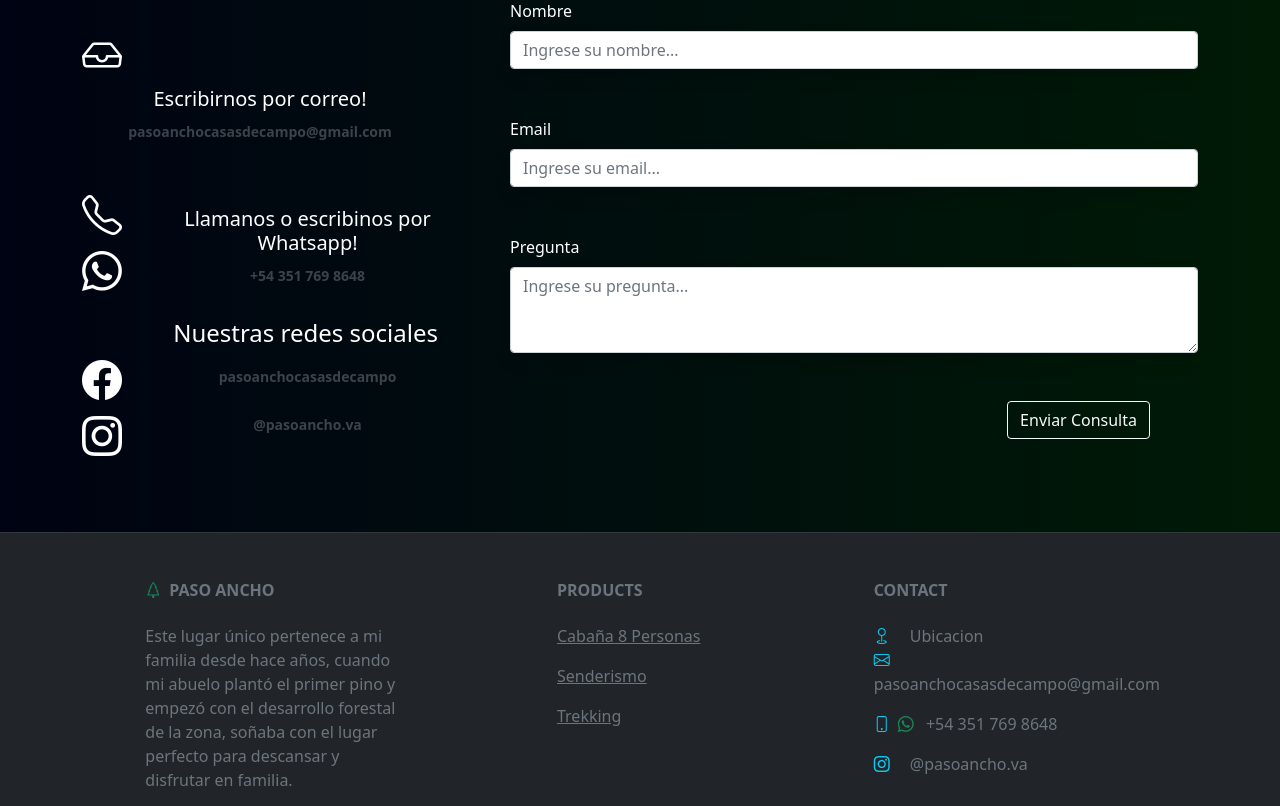
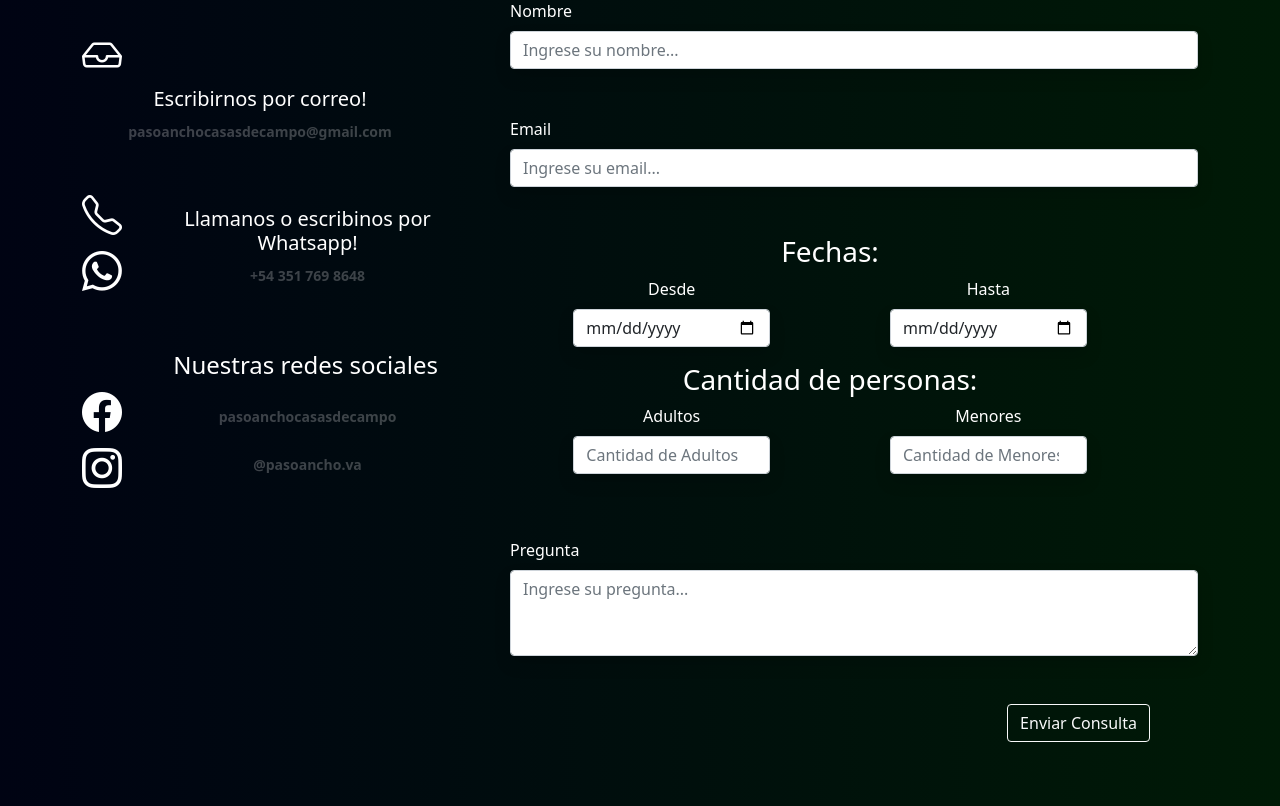
Before and after one commit to Gde-G/Paso-Ancho, a Django app: page /contactanos/ in a window 1280 px wide. Shown: the part 233-1039 px from the top of the page. Run offline with Django 4.2, Linux system fonts and the light colour scheme; some libraries are stand-ins or nearby versions.

Commit message:
complete form contacto

```diff
--- a/base/templates/base/contactanos.html
+++ b/base/templates/base/contactanos.html
@@ -33,7 +33,7 @@
 
 
             </div>
-            <div class="row">
+            <div class="row my-5">
                 <div class="col-3">
                     <h1><i class="bi bi-telephone"></i></h1>
                     <h1><i class="bi bi-whatsapp"></i></h1>
@@ -45,13 +45,13 @@
                     </small>
                 </div>
             </div>
-            <div class="row my-3">
+            <div class="row my-5">
                 <h4 class="text-end">Nuestras redes sociales</h4>
                 <div class="col-3">
                     <h1><i class="bi bi-facebook"></i></h1>
                     <h1><i class="bi bi-instagram"></i></h1>
                 </div>
-                <div class="col text-center mt-2">
+                <div class="col text-center mt-3">
                     <div class="row">
                         <a href="https://www.facebook.com/pasoanchocasasdecampo"
                         class="text-decoration-none text-white">
@@ -60,7 +60,7 @@
                             </small>
                         </a>
                     </div>
-                    <div class="row mt-4">
+                    <div class="row my-4">
                         <a href="https://www.instagram.com/pasoancho.va/"
                             class="text-decoration-none text-white">
                             <small class="">
@@ -83,6 +83,36 @@
                     <label for="email" class="form-label">Email</label>
                     <input type="email" name="email" class="form-control shadow" placeholder="Ingrese su email...">
                 </div>
+                <div class="row justify-content-center text-center">
+                    <h3>Fechas:</h3>
+                    <div class="col-5">
+                        <div class="mb-3 mx-lg-5 mx-2">
+                            <label for="date_from" class="form-label">Desde</label>
+                            <input type="date" name="date_from" class="form-control shadow w-100" placeholder="" required>
+                        </div>
+                    </div>
+                    <div class="col-5">
+                        <div class="mb-3 mx-lg-5 mx-2">
+                            <label for="date_to" class="form-label">Hasta</label>
+                            <input type="date" name="date_to" class="form-control shadow w-100" placeholder="" required>
+                        </div>
+                    </div>
+                </div>
+                <div class="row justify-content-center text-center">
+                    <h3 >Cantidad de personas:</h2>
+                    <div class="col-5 ">
+                        <div class="mb-3 mx-lg-5 mx-2">
+                            <label for="amount_adults" class="form-label">Adultos</label>
+                            <input type="number" name="amount_adults" class="form-control shadow w-100" placeholder="Cantidad de Adultos" required>
+                        </div>
+                    </div>
+                    <div class="col-5">
+                        <div class="mb-3 mx-lg-5 mx-2">
+                            <label for="amount_kids" class="form-label">Menores</label>
+                            <input type="number" name="amount_kids" class="form-control shadow w-100" placeholder="Cantidad de Menores" required>
+                        </div>
+                    </div>
+                </div>
                 <div class="my-5 ms-lg-5 ms-2">
                     <label for="question" class="form-label">Pregunta</label>
                     <textarea name="question" rows="3" class="form-control shadow" placeholder="Ingrese su pregunta..."></textarea>
```
